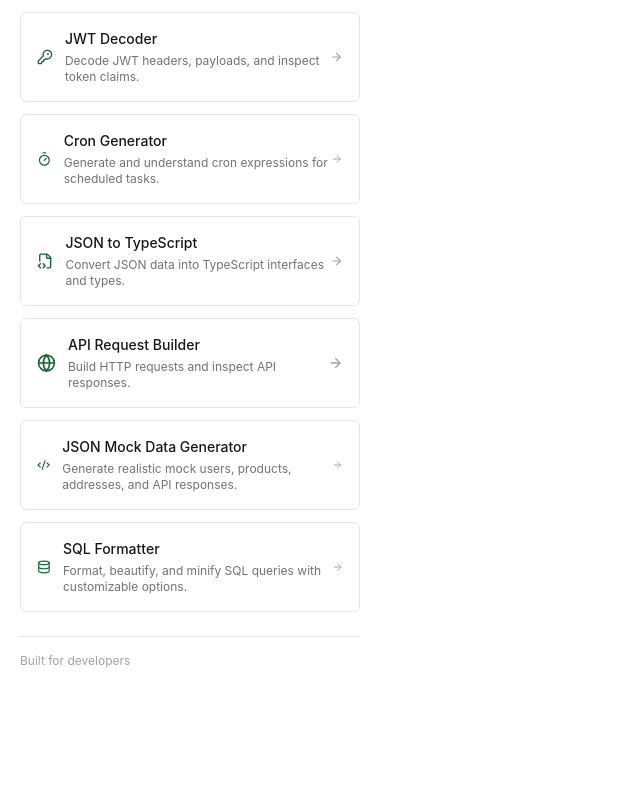
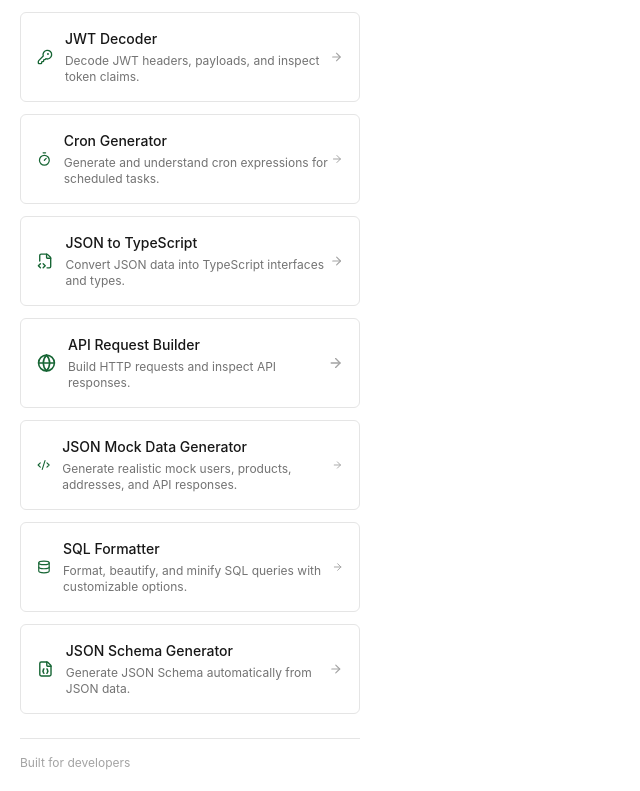
Before and after one commit to md-faizanahmad/devtool-kit, a React (Vite) app: page / in a window 1280 px wide. Shown: the part 1289-2080 px from the top of the page, without its empty margins (0-640 px from the left). Before the commit the page ends 1978 px from the top, so only its background shows below. Built offline with nearby package versions, Linux system fonts and the light colour scheme.

Commit message:
feat(json-schema-generator): register route and homepage utility

```diff
--- a/src/App.tsx
+++ b/src/App.tsx
@@ -20,6 +20,7 @@ import JsonToTypescript from './features/json-to-typescript/JsonToTypescript';
 import ApiRequestBuilder from './features/api-request-builder/ApiRequestBuilder';
 import JsonMockDataGenerator from './features/json-mock-data-generator/JsonMockDataGenerator';
 import SqlFormatter from './features/sql-formatter/SqlFormatter';
+import JsonSchemaGenerator from './features/json-schema-generator/JsonSchemaGenerator';
 
 function App() {
   const loadSettings = useAppStore((state) => state.loadSettings);
@@ -52,6 +53,7 @@ function App() {
         element={<JsonMockDataGenerator />}
       />
       <Route path="/sql-formatter" element={<SqlFormatter />} />
+      <Route path="/json-schema-generator" element={<JsonSchemaGenerator />} />
     </Routes>
   );
 }
--- a/src/components/layout/HomePage.tsx
+++ b/src/components/layout/HomePage.tsx
@@ -18,6 +18,7 @@ import {
   Globe,
   Database,
   Code2,
+  FileJson,
 } from 'lucide-react';
 import type { LucideIcon } from 'lucide-react';
 import AppLayout from './AppLayout';
@@ -142,6 +143,12 @@ const tools: Tool[] = [
     path: 'sql-formatter',
     icon: Database,
   },
+  {
+    title: 'JSON Schema Generator',
+    description: 'Generate JSON Schema automatically from JSON data.',
+    path: '/json-schema-generator',
+    icon: FileJson,
+  },
 ];
 
 export default function HomePage() {
```
